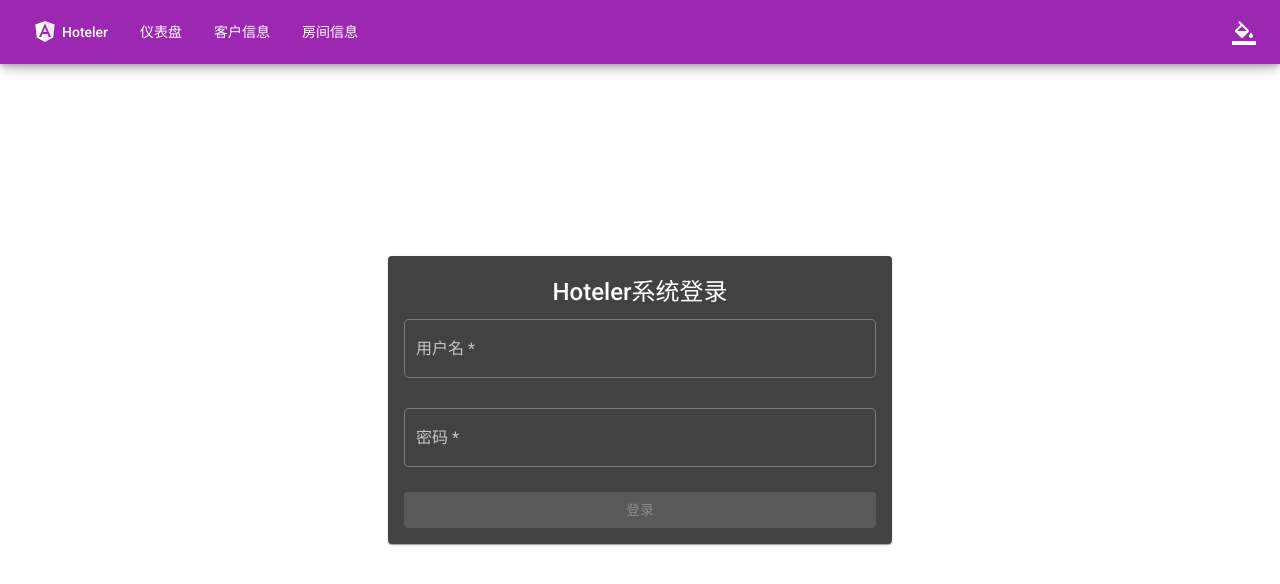
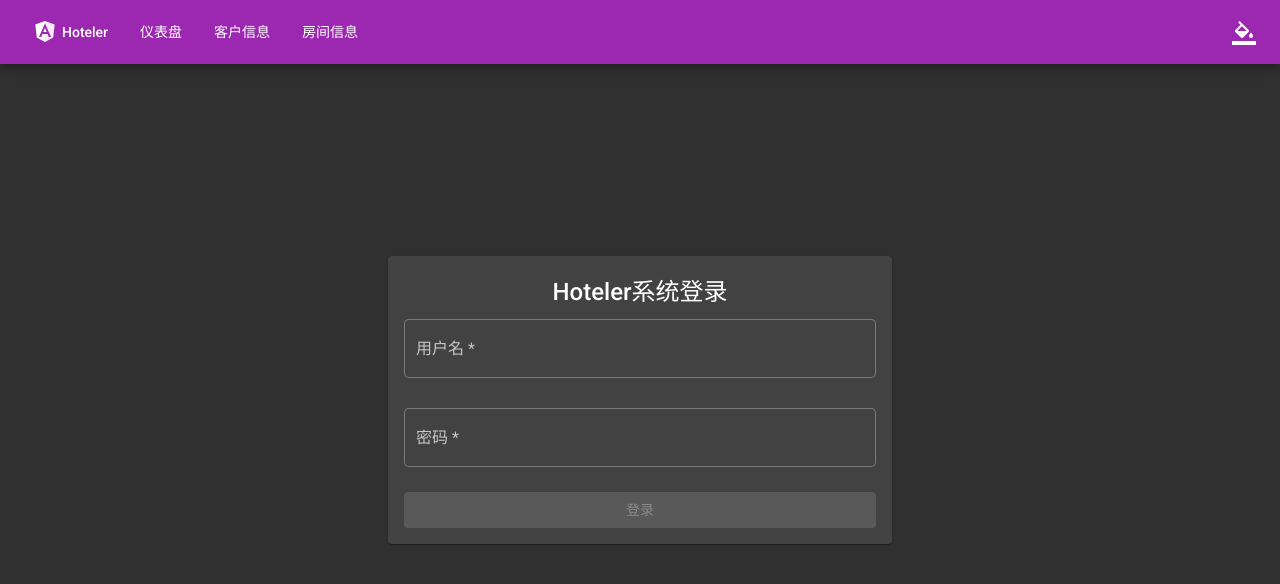
Before and after one commit to damingerdai/hoteler-web, an Angular app: page /login in a window 1280 px wide. Shown: the top 584 px of the page. Built offline with nearby package versions, Linux system fonts and the light colour scheme.

Commit message:
fix: dark theme backgound

```diff
--- a/src/_app-theme.scss
+++ b/src/_app-theme.scss
@@ -6,6 +6,10 @@
   $warn: map-get($theme, warn);
   $background: map-get($theme, background);
   $foreground: map-get($theme, foreground);
+
+  .app-background {
+    background: mat-color($background, background);
+  }
 
   .primary-header {
     background: mat-color($primary);
--- a/src/index.html
+++ b/src/index.html
@@ -9,7 +9,7 @@
   <link href="https://fonts.googleapis.com/css?family=Roboto:300,400,500&display=swap" rel="stylesheet">
   <link href="https://fonts.googleapis.com/icon?family=Material+Icons" rel="stylesheet">
 </head>
-<body>
+<body class="app-background">
   <app-root></app-root>
 </body>
 </html>
```
